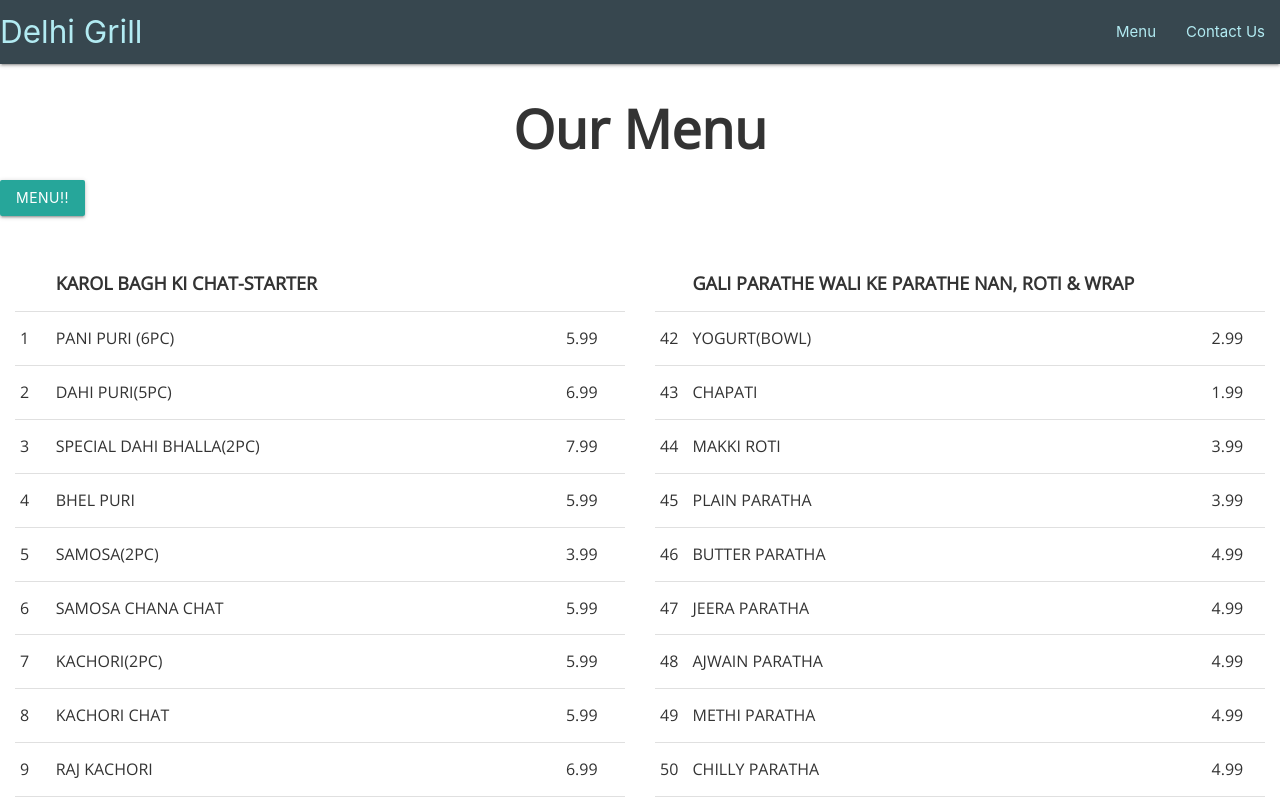
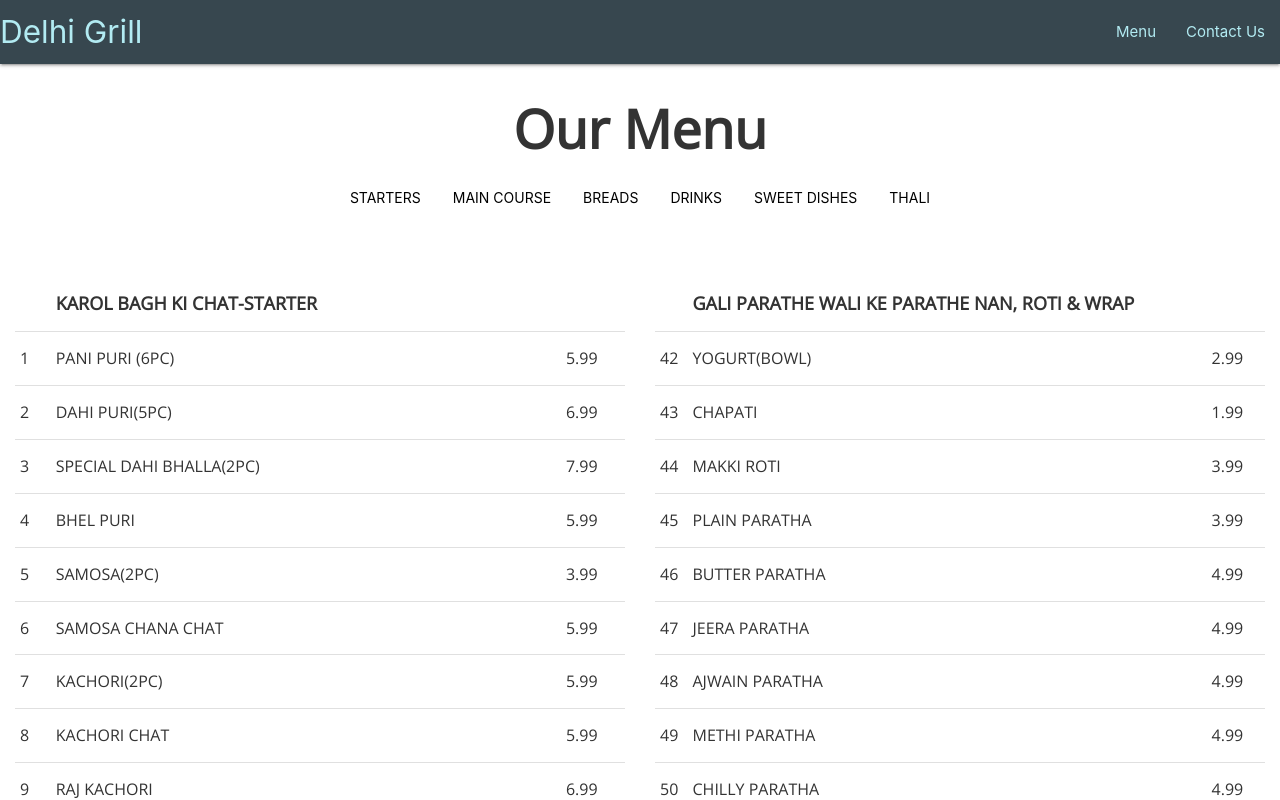
Before and after one commit to aryanmediratta/basic-react-website, a React (Create React App) app in the folder Desktop/WebDev/storewebsite/: page /menu in a window 1280 px wide. Shown: the top 800 px of the page. Built offline with nearby package versions, Linux system fonts and the light colour scheme.

Commit message:
changed email icon on contact

```diff
--- a/Desktop/WebDev/storewebsite/src/pages/Contact.js
+++ b/Desktop/WebDev/storewebsite/src/pages/Contact.js
@@ -5,6 +5,8 @@
 import Footer from '../components/Footer'
 
 import Map from '../components/Map';
+
+import { SocialIcon } from 'react-social-icons';
 
 const h2s = {
 	textAlign : 'center',
@@ -44,7 +46,7 @@
 			</div>
 			<div className = "row">
 			<div className = "col s12 m6 4">
-			<a className="black-text text-lighten-4" href="mailto:info@delhigrillkl.com" target="_blank"><i class="material-icons left">email</i>info@delhigrillkl.com</a>
+			<SocialIcon url="mailto:info@delhigrillkl.com" target="_blank" network = "email" style={{ height: 25, width: 25 }} /> info@delhigrillkl.com
 			</div>
 			<div className = "col s12 m6 4">
 			&nbsp;&nbsp;&nbsp;&nbsp;&nbsp;&nbsp;&nbsp;<a className="black-text text-lighten-4" href = "https://www.foodpanda.my/restaurant/m7ah/delhi-grill-brickfield" target = "_blank">Order From Us on Foodpanda! </a>
--- a/Desktop/WebDev/storewebsite/src/pages/Menu.js
+++ b/Desktop/WebDev/storewebsite/src/pages/Menu.js
@@ -51,20 +51,19 @@
 			<Header/>
 			<div className = 'container'>
 			<h2 style = {h2s}> Our Menu </h2>
+
 			</div>
-
-			<a class='dropdown-trigger btn center' href='#' data-target='dropdown1'>Menu!!</a>
-
-			<ul id="dropdown1" class="dropdown-content">
-			<li> <a className="btn-flat black-text text-lighten-4" href = "#starters"> Starters </a> </li>
-			<li> <a className="btn-flat black-text text-lighten-4" href = "#mains"> Main Course </a> </li>
-			<li> <a className="btn-flat black-text text-lighten-4" href = "#breads"> Breads </a> </li>
-			<li> <a className="btn-flat black-text text-lighten-4" href = "#drinks"> Drinks </a> </li>
-			<li> <a className="btn-flat black-text text-lighten-4" href = "#sweet"> Sweet Dishes </a> </li>
-			<li> <a className="btn-flat black-text text-lighten-4" href = "#thali"> Thali </a> </li>
-			</ul>
-
-
+			<div class="center">
+
+			 <a className="btn-flat black-text text-lighten-4" href = "#starters"> Starters </a>
+			 <a className="btn-flat black-text text-lighten-4" href = "#mains"> Main Course </a>
+			 <a className="btn-flat black-text text-lighten-4" href = "#breads"> Breads </a>
+			 <a className="btn-flat black-text text-lighten-4" href = "#drinks"> Drinks </a>
+			 <a className="btn-flat black-text text-lighten-4" href = "#sweet"> Sweet Dishes </a>
+			 <a className="btn-flat black-text text-lighten-4" href = "#thali"> Thali </a>
+
+
+			</div>
 <br/>
 				<br/><br/>
 
```
